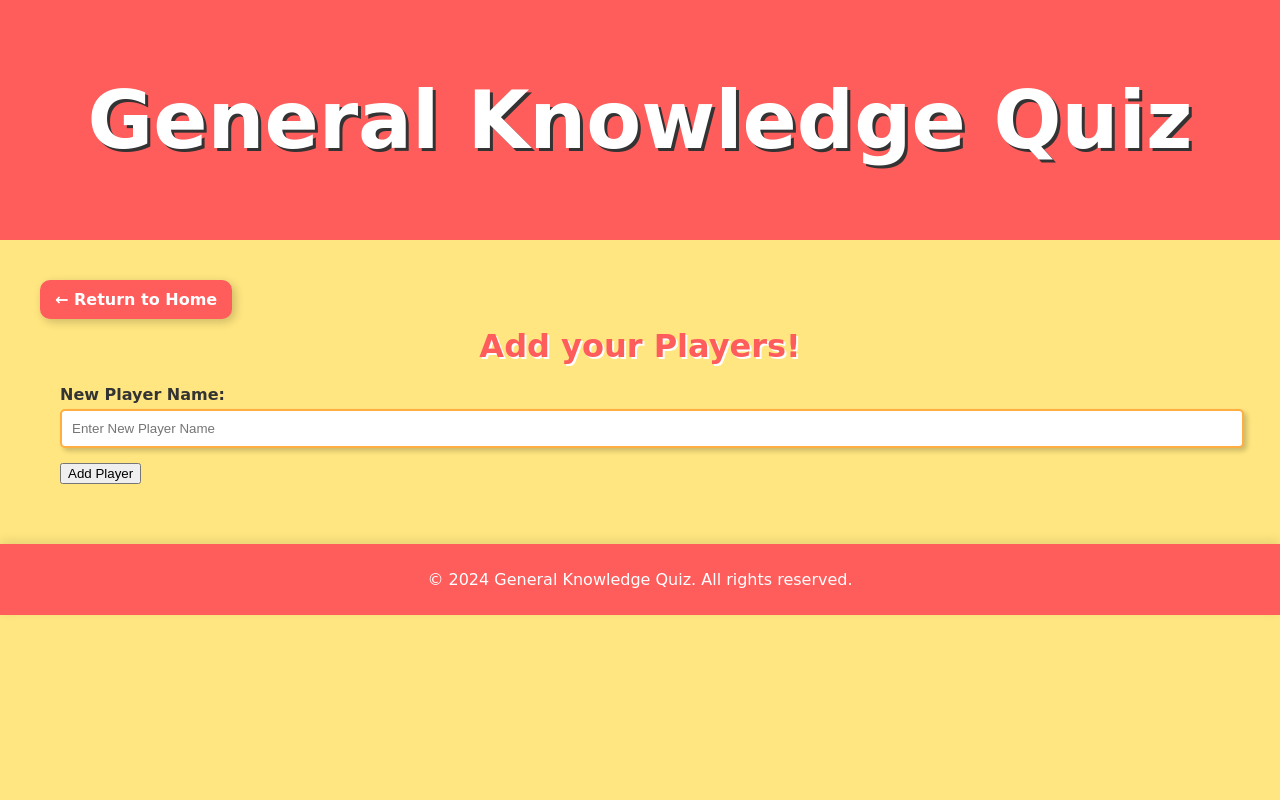
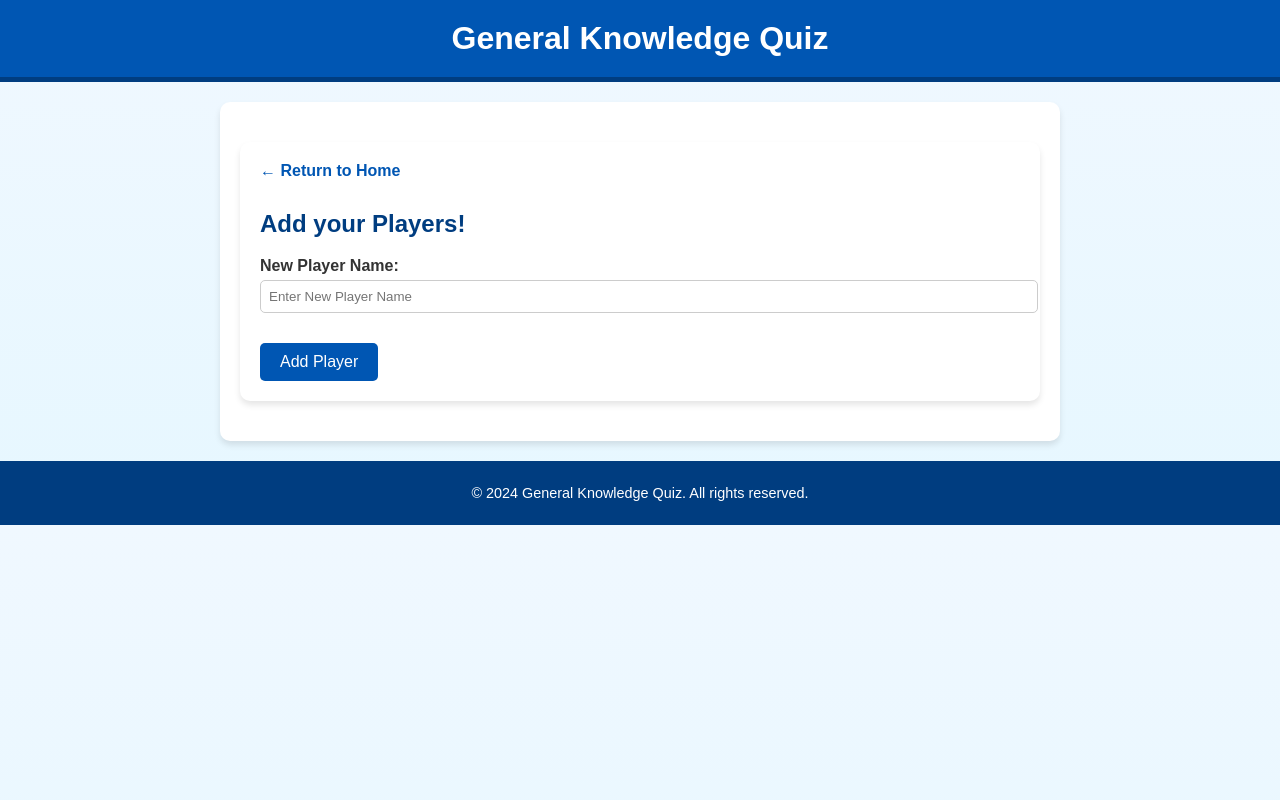
Before and after one commit to JoeHill06/General-knowledge-Quiz, a Flask app: page /teamsOrPlayer/1 in a window 1280 px wide. Run offline with Flask 3, Linux system fonts and the light colour scheme.

Commit message:
most up to date working version

```diff
--- a/General-Knowledge-Quiz-env/code/website/app/questions.py
+++ b/General-Knowledge-Quiz-env/code/website/app/questions.py
@@ -65,10 +65,30 @@ class Game:
         return questionSet
 
 
+unwanted_substrings = [
+    '&#039;',
+    '&quot;',
+    '&amp;',
+    '&lt;',
+    '&gt;',
+    '&ouml;',
+    '&aring;',
+    '&auml;',
+    '&quot;'
+]
+
+def clean_text(text, substrings_to_remove):
+    """Removes all substrings in substrings_to_remove from the text."""
+    for substring in substrings_to_remove:
+        text = text.replace(substring, '')
+    return text
 
 def question_answer_mixer(question):
-    # Example question format:
-    # ['multiple', 'medium', 'General Knowledge', 'What is the star sign of someone born on Valentines day?', 'Aquarius', ['Pisces', 'Capricorn', 'Scorpio']]
+    # Sanitize the question and answers
+    question[3] = clean_text(question[3], unwanted_substrings)
+    question[4] = clean_text(question[4], unwanted_substrings)
+    question[5] = [clean_text(ans, unwanted_substrings) for ans in question[5]]
+
     answers = []
     # Add the correct answer
     answers.append(question[4])
@@ -79,7 +99,6 @@ def question_answer_mixer(question):
     random.shuffle(answers)
 
     return answers
-
 
 #response = requests.get(url)
 #data = response.json()
--- a/General-Knowledge-Quiz-env/code/website/app/static/css/styles.css
+++ b/General-Knowledge-Quiz-env/code/website/app/static/css/styles.css
@@ -1,180 +1,161 @@
-/* General Styling */
+/* styles.css */
+
 body {
-  font-family: 'Comic Sans MS', Arial, sans-serif; /* Playful font */
-  background-color: #ffe680; /* Vibrant yellow background */
+  font-family: Arial, sans-serif;
+  background: linear-gradient(to bottom, #f0f8ff, #e6f7ff);
+  color: #333;
   margin: 0;
   padding: 0;
-  color: #333; /* Neutral text color */
-}
-
-/* Ensure the body and html take up the full viewport height */
-html, body {
-  height: 100%;
-  margin: 0;
-  display: flex;
-  flex-direction: column;
-}
-
-/* Footer stays at the bottom */
-footer {
-  background-color: #ff5c5c; /* Match the previous footer color */
-  color: white;
-  padding: 10px 0;
-  text-align: center;
-  box-shadow: 0 -3px 10px rgba(0, 0, 0, 0.1);
 }
 
 header {
-  background-color: #ff5c5c; /* Bright red background */
-  color: #fff; /* White text */
+  background-color: #0056b3;
+  color: #fff;
+  padding: 20px;
   text-align: center;
-  padding: 20px 0;
-  font-size: 2.5em;
-  text-shadow: 3px 3px #333; /* Shadow for a fun effect */
+  border-bottom: 5px solid #003d80;
+}
+
+header h1 {
+  margin: 0;
+  font-size: 2rem;
+}
+
+.container {
+  max-width: 800px;
+  margin: 20px auto;
+  padding: 20px;
+  background: #fff;
+  border-radius: 10px;
+  box-shadow: 0 4px 6px rgba(0, 0, 0, 0.1);
+}
+
+footer {
+  text-align: center;
+  padding: 10px;
+  background-color: #003d80;
+  color: #fff;
+  font-size: 0.9rem;
+}
+
+.return a {
+  text-decoration: none;
+  color: #0056b3;
+  font-weight: bold;
+  margin-bottom: 10px;
+  display: inline-block;
 }
 
 h2 {
-  color: #ff5c5c; /* Matches the red theme */
-  text-align: center;
-  font-size: 2em;
-  margin-bottom: 20px;
-  text-shadow: 2px 2px #fff;
+  color: #003d80;
+  font-size: 1.5rem;
+  margin-bottom: 15px;
 }
 
-/* Box Container */
+h3 {
+  color: #0056b3;
+  margin-bottom: 10px;
+}
+
+label {
+  font-weight: bold;
+  display: block;
+  margin-bottom: 5px;
+}
+
+input[type="text"] {
+  width: 100%;
+  padding: 8px;
+  margin-bottom: 15px;
+  border: 1px solid #ccc;
+  border-radius: 5px;
+}
+
+button {
+  background-color: #0056b3;
+  color: white;
+  border: none;
+  padding: 10px 20px;
+  border-radius: 5px;
+  cursor: pointer;
+  font-size: 1rem;
+}
+
+button:hover {
+  background-color: #003d80;
+}
+
+.category-button {
+  width: 100%;
+  padding: 10px;
+  margin: 10px 0;
+  font-size: 1rem;
+  border: 1px solid #0056b3;
+  background-color: #e6f7ff;
+  color: #0056b3;
+  border-radius: 5px;
+  cursor: pointer;
+}
+
+.category-button:hover {
+  background-color: #0056b3;
+  color: white;
+}
+
 .box-container {
   display: flex;
   justify-content: space-around;
+  flex-wrap: wrap;
   gap: 20px;
-  margin-top: 30px;
 }
 
-/* Individual Boxes */
 .box {
+  background: #e6f7ff;
+  padding: 20px;
+  border-radius: 10px;
+  text-align: center;
   width: 45%;
-  background-color: #fff;
-  padding: 20px;
-  border-radius: 15px;
-  border: 3px solid #ffae42; /* Orange border */
-  box-shadow: 5px 5px 15px rgba(0, 0, 0, 0.2);
-  text-align: center;
-  transition: transform 0.3s ease, box-shadow 0.3s ease;
+  transition: transform 0.2s, background-color 0.2s;
+  box-shadow: 0 4px 6px rgba(0, 0, 0, 0.1);
 }
 
 .box:hover {
   transform: scale(1.05);
-  box-shadow: 8px 8px 20px rgba(0, 0, 0, 0.3);
+  background: #cce7ff;
 }
 
-/* Links Inside Boxes */
 .box a {
   text-decoration: none;
-  color: inherit; /* Match text color with box style */
+  color: #0056b3;
 }
 
 .box h3 {
-  font-size: 1.8em;
   margin-bottom: 10px;
-  color: #4caf50; /* Green text */
-  text-shadow: 2px 2px #ffae42; /* Orange shadow */
+  font-size: 1.2rem;
 }
 
 .box p {
-  font-size: 1.2em;
-  color: #555;
+  font-size: 0.9rem;
 }
 
-/* Container Styling */
-.container {
-  position: relative; /* Ensure the return button is positioned relative to this container */
-  padding: 30px; /* Add extra padding to accommodate the return button */
-  background-color: transparent; /* Match the background */
-  border-radius: 0; /* Remove rounding if unnecessary */
-  box-shadow: none; /* Remove the shadow if you don't want it */
+.answer-button {
+  display: block;
+  width: 100%;
+  padding: 10px;
+  margin: 10px 0;
+  background-color: #0056b3;
+  color: white;
+  border: none;
+  border-radius: 5px;
+  font-size: 1rem;
+  cursor: pointer;
+  transition: background-color 0.2s;
 }
 
-/* Return Button Styling */
-.return {
-  position: absolute; /* Position relative to the container */
-  top: 10px; /* Place at the top inside the container */
-  left: 10px; /* Align to the left inside the container */
-  background-color: #ff5c5c; /* Bright red */
-  padding: 10px 15px;
-  border-radius: 10px;
-  box-shadow: 3px 3px 10px rgba(0, 0, 0, 0.2);
-  transition: transform 0.2s, box-shadow 0.2s;
+.answer-button:hover {
+  background-color: #003d80;
 }
 
-.return a {
-  text-decoration: none;
-  color: white;
-  font-size: 1em;
-  font-weight: bold;
-  text-align: center;
-}
-
-.return:hover {
-  transform: scale(1.05); /* Slightly enlarge on hover */
-  box-shadow: 5px 5px 15px rgba(0, 0, 0, 0.3); /* Add a deeper shadow on hover */
-  background-color: #d9534f; /* Slightly darker red on hover */
-}
-
-
-/* Container for Teams */
-#team-container {
-  margin: 20px 0;
-}
-
-/* Team Row Styling */
 .team-row {
   margin-bottom: 15px;
 }
-
-.team-row label {
-  display: block;
-  font-weight: bold;
-  margin-bottom: 5px;
-}
-
-.team-row input {
-  width: 100%;
-  padding: 10px;
-  border-radius: 5px;
-  border: 2px solid #ffae42; /* Orange border */
-  box-shadow: 3px 3px 5px rgba(0, 0, 0, 0.2);
-}
-
-#add-team-button {
-  background-color: #4caf50; /* Green */
-  color: #fff;
-  padding: 10px 20px;
-  margin-right: 10px;
-  border: none;
-  border-radius: 5px;
-  cursor: pointer;
-  font-size: 1em;
-}
-
-#add-team-button:hover {
-  background-color: #45a049; /* Darker green on hover */
-}
-
-/* Answer Buttons */
-.answer-button {
-  background-color: #ffae42; /* Orange */
-  color: #fff;
-  font-size: 1.2em;
-  padding: 15px 20px;
-  border: none;
-  border-radius: 10px;
-  margin: 10px;
-  cursor: pointer;
-  transition: transform 0.2s, background-color 0.2s, box-shadow 0.2s;
-  box-shadow: 3px 3px 10px rgba(0, 0, 0, 0.2);
-}
-
-.answer-button:hover {
-  background-color: #ff9200; /* Slightly darker orange on hover */
-  transform: scale(1.05);
-  box-shadow: 5px 5px 15px rgba(0, 0, 0, 0.3); /* Deeper shadow on hover */
-}
--- a/General-Knowledge-Quiz-env/code/website/app/views.py
+++ b/General-Knowledge-Quiz-env/code/website/app/views.py
@@ -65,11 +65,14 @@ def start_game():
     return redirect("/gamePage.html")
 
 
-
 @app.route("/gamePage.html/<answer>")
 @app.route("/gamePage.html", methods=["GET", "POST"])
 def deliver_questions(answer=None):
     global questionSet, current_game
+
+    # Check if current_game is defined
+    if 'current_game' not in globals() or current_game is None:
+        return redirect("/")  # Redirect to the homepage or an appropriate error page
 
     if not questionSet:
         return render_template("gamePage.html", game=current_game, question=None, message="Game Over! No more questions.")
```
